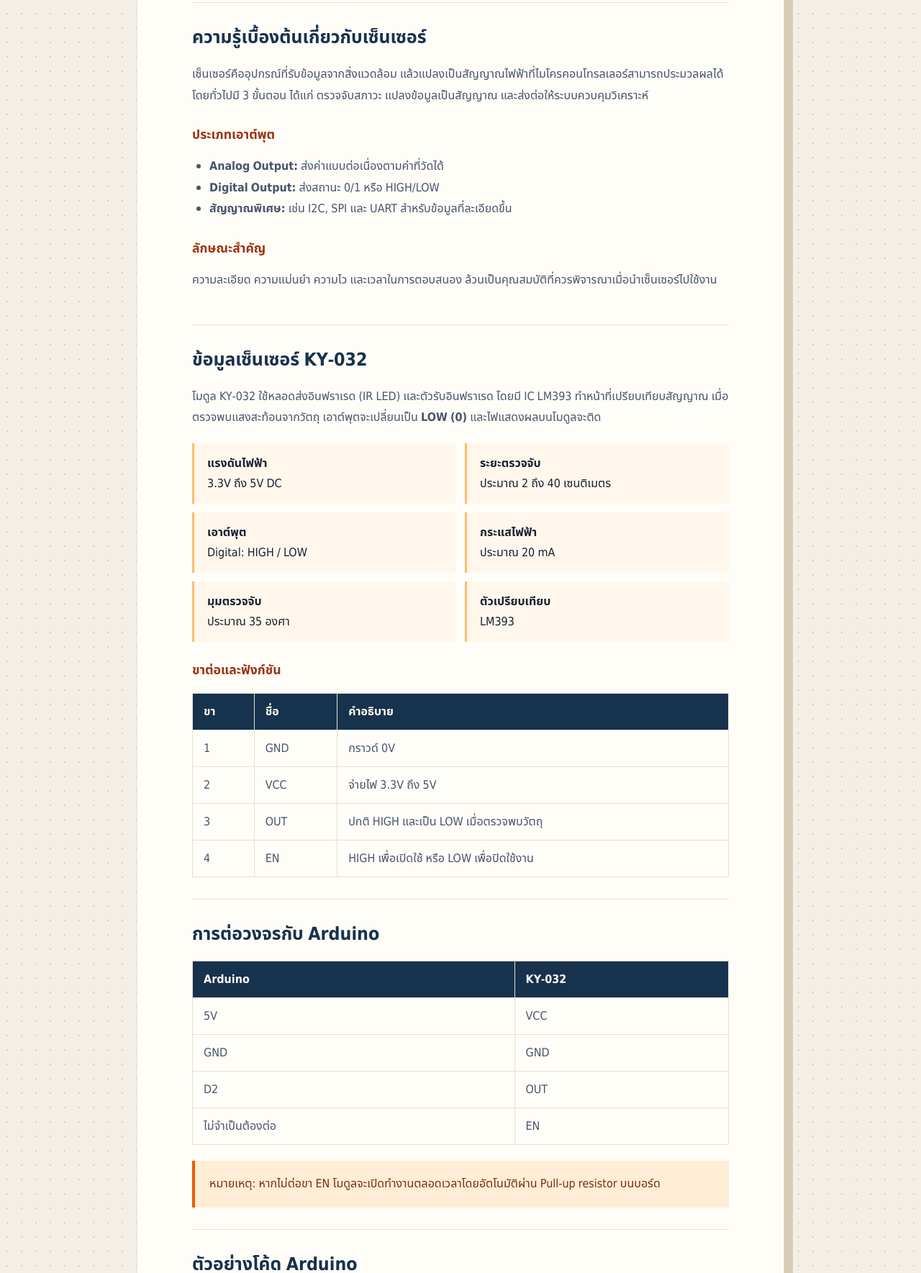
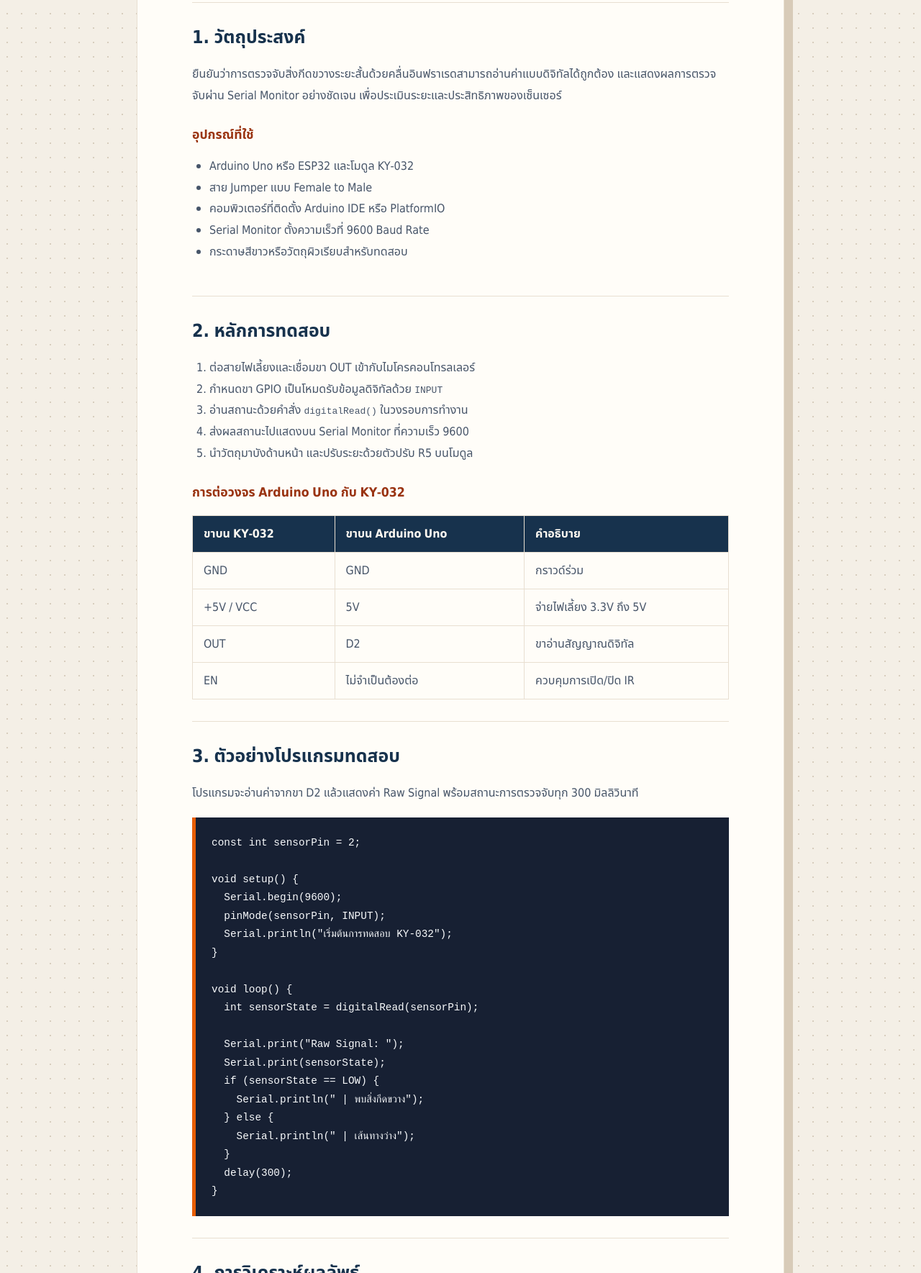
Before and after one commit to 68219090009/68219090009.sensor.github.io, a plain HTML site: page index.html in a window 1280 px wide. Shown: the part 1031-2800 px from the top of the page at 72% size. Drawn offline with Linux system fonts and the light colour scheme.

Commit message:
Update index.html

```diff
--- a/index.html
+++ b/index.html
@@ -3,7 +3,7 @@
 <head>
   <meta charset="UTF-8">
   <meta name="viewport" content="width=device-width, initial-scale=1.0">
-  <title>KY-032 | เซ็นเซอร์ตรวจจับสิ่งกีดขวาง</title>
+  <title>KY-032 | การทดสอบผ่าน Serial Monitor</title>
   <style>
     * { box-sizing: border-box; }
 
@@ -223,15 +223,15 @@
     <header>
       <div>
         <p class="course">20105-2022 · พื้นฐานเซนเซอร์ในงานอุตสาหกรรม</p>
-        <h1>โครงงาน<br>เซนเซอร์ KY-032</h1>
+        <h1>การทดสอบ<br>เซ็นเซอร์ KY-032</h1>
       </div>
       <div class="code" aria-label="รหัสโครงงาน KY-032">KY-032</div>
     </header>
-    <img class="hero-image" src="https://images.unsplash.com/photo-1518770660439-4636190af475?auto=format&fit=crop&w=1400&q=85" alt="แผงวงจรอิเล็กทรอนิกส์สำหรับงานเซ็นเซอร์">
+    <img class="hero-image" src="https://images.unsplash.com/photo-1518770660439-4636190af475?auto=format&fit=crop&w=1400&q=85" alt="แผงวงจรอิเล็กทรอนิกส์สำหรับการทดสอบเซ็นเซอร์">
     <section aria-label="รายละเอียดโครงงาน">
       <article class="detail full">
-        <span class="label">ชื่อโครงงาน</span>
-        <p class="value">KY-032</p>
+        <span class="label">หัวข้อการทดลอง</span>
+        <p class="value">ออกแบบวิธีการทดสอบ KY-032 Sensor เพื่อแสดงผลที่ Serial Monitor</p>
       </article>
       <article class="detail">
         <span class="label">จัดทำโดย</span>
@@ -243,87 +243,81 @@
       </article>
     </section>
     <article class="content">
-      <p class="intro">ทำความรู้จักกับ KY-032 โมดูลเซ็นเซอร์อินฟราเรดสำหรับตรวจจับสิ่งกีดขวางระยะสั้น เหมาะสำหรับผู้เริ่มต้นใช้งาน Arduino, ESP32 และงานระบบอัตโนมัติ</p>
+      <p class="intro">การทดลองนี้ใช้ตรวจสอบว่าโมดูล KY-032 สามารถตรวจจับสิ่งกีดขวางด้วยคลื่นอินฟราเรด และส่งสถานะดิจิทัลไปแสดงผลบน Serial Monitor ได้ถูกต้องก่อนนำไปใช้กับหุ่นยนต์หรือระบบควบคุมอัตโนมัติ</p>
 
       <section class="topic">
-        <h2>ความรู้เบื้องต้นเกี่ยวกับเซ็นเซอร์</h2>
-        <p>เซ็นเซอร์คืออุปกรณ์ที่รับข้อมูลจากสิ่งแวดล้อม แล้วแปลงเป็นสัญญาณไฟฟ้าที่ไมโครคอนโทรลเลอร์สามารถประมวลผลได้ โดยทั่วไปมี 3 ขั้นตอน ได้แก่ ตรวจจับสภาวะ แปลงข้อมูลเป็นสัญญาณ และส่งต่อให้ระบบควบคุมวิเคราะห์</p>
-        <h3>ประเภทเอาต์พุต</h3>
+        <h2>1. วัตถุประสงค์</h2>
+        <p>ยืนยันว่าการตรวจจับสิ่งกีดขวางระยะสั้นด้วยคลื่นอินฟราเรดสามารถอ่านค่าแบบดิจิทัลได้ถูกต้อง และแสดงผลการตรวจจับผ่าน Serial Monitor อย่างชัดเจน เพื่อประเมินระยะและประสิทธิภาพของเซ็นเซอร์</p>
+        <h3>อุปกรณ์ที่ใช้</h3>
         <ul>
-          <li><strong>Analog Output:</strong> ส่งค่าแบบต่อเนื่องตามค่าที่วัดได้</li>
-          <li><strong>Digital Output:</strong> ส่งสถานะ 0/1 หรือ HIGH/LOW</li>
-          <li><strong>สัญญาณพิเศษ:</strong> เช่น I2C, SPI และ UART สำหรับข้อมูลที่ละเอียดขึ้น</li>
+          <li>Arduino Uno หรือ ESP32 และโมดูล KY-032</li>
+          <li>สาย Jumper แบบ Female to Male</li>
+          <li>คอมพิวเตอร์ที่ติดตั้ง Arduino IDE หรือ PlatformIO</li>
+          <li>Serial Monitor ตั้งความเร็วที่ 9600 Baud Rate</li>
+          <li>กระดาษสีขาวหรือวัตถุผิวเรียบสำหรับทดสอบ</li>
         </ul>
-        <h3>ลักษณะสำคัญ</h3>
-        <p>ความละเอียด ความแม่นยำ ความไว และเวลาในการตอบสนอง ล้วนเป็นคุณสมบัติที่ควรพิจารณาเมื่อนำเซ็นเซอร์ไปใช้งาน</p>
       </section>
 
       <section class="topic">
-        <h2>ข้อมูลเซ็นเซอร์ KY-032</h2>
-        <p>โมดูล KY-032 ใช้หลอดส่งอินฟราเรด (IR LED) และตัวรับอินฟราเรด โดยมี IC LM393 ทำหน้าที่เปรียบเทียบสัญญาณ เมื่อตรวจพบแสงสะท้อนจากวัตถุ เอาต์พุตจะเปลี่ยนเป็น <strong>LOW (0)</strong> และไฟแสดงผลบนโมดูลจะติด</p>
-        <div class="spec-grid">
-          <div class="spec"><strong>แรงดันไฟฟ้า</strong>3.3V ถึง 5V DC</div>
-          <div class="spec"><strong>ระยะตรวจจับ</strong>ประมาณ 2 ถึง 40 เซนติเมตร</div>
-          <div class="spec"><strong>เอาต์พุต</strong>Digital: HIGH / LOW</div>
-          <div class="spec"><strong>กระแสไฟฟ้า</strong>ประมาณ 20 mA</div>
-          <div class="spec"><strong>มุมตรวจจับ</strong>ประมาณ 35 องศา</div>
-          <div class="spec"><strong>ตัวเปรียบเทียบ</strong>LM393</div>
-        </div>
-        <h3>ขาต่อและฟังก์ชัน</h3>
+        <h2>2. หลักการทดสอบ</h2>
+        <ol>
+          <li>ต่อสายไฟเลี้ยงและเชื่อมขา OUT เข้ากับไมโครคอนโทรลเลอร์</li>
+          <li>กำหนดขา GPIO เป็นโหมดรับข้อมูลดิจิทัลด้วย <code>INPUT</code></li>
+          <li>อ่านสถานะด้วยคำสั่ง <code>digitalRead()</code> ในวงรอบการทำงาน</li>
+          <li>ส่งผลสถานะไปแสดงบน Serial Monitor ที่ความเร็ว 9600</li>
+          <li>นำวัตถุมาบังด้านหน้า และปรับระยะด้วยตัวปรับ R5 บนโมดูล</li>
+        </ol>
+        <h3>การต่อวงจร Arduino Uno กับ KY-032</h3>
         <table>
-          <thead><tr><th>ขา</th><th>ชื่อ</th><th>คำอธิบาย</th></tr></thead>
+          <thead><tr><th>ขาบน KY-032</th><th>ขาบน Arduino Uno</th><th>คำอธิบาย</th></tr></thead>
           <tbody>
-            <tr><td>1</td><td>GND</td><td>กราวด์ 0V</td></tr>
-            <tr><td>2</td><td>VCC</td><td>จ่ายไฟ 3.3V ถึง 5V</td></tr>
-            <tr><td>3</td><td>OUT</td><td>ปกติ HIGH และเป็น LOW เมื่อตรวจพบวัตถุ</td></tr>
-            <tr><td>4</td><td>EN</td><td>HIGH เพื่อเปิดใช้ หรือ LOW เพื่อปิดใช้งาน</td></tr>
+            <tr><td>GND</td><td>GND</td><td>กราวด์ร่วม</td></tr>
+            <tr><td>+5V / VCC</td><td>5V</td><td>จ่ายไฟเลี้ยง 3.3V ถึง 5V</td></tr>
+            <tr><td>OUT</td><td>D2</td><td>ขาอ่านสัญญาณดิจิทัล</td></tr>
+            <tr><td>EN</td><td>ไม่จำเป็นต้องต่อ</td><td>ควบคุมการเปิด/ปิด IR</td></tr>
           </tbody>
         </table>
       </section>
 
       <section class="topic">
-        <h2>การต่อวงจรกับ Arduino</h2>
-        <table>
-          <thead><tr><th>Arduino</th><th>KY-032</th></tr></thead>
-          <tbody><tr><td>5V</td><td>VCC</td></tr><tr><td>GND</td><td>GND</td></tr><tr><td>D2</td><td>OUT</td></tr><tr><td>ไม่จำเป็นต้องต่อ</td><td>EN</td></tr></tbody>
-        </table>
-        <div class="note">หมายเหตุ: หากไม่ต่อขา EN โมดูลจะเปิดทำงานตลอดเวลาโดยอัตโนมัติผ่าน Pull-up resistor บนบอร์ด</div>
-      </section>
-
-      <section class="topic">
-        <h2>ตัวอย่างโค้ด Arduino</h2>
-        <pre><code>const int obstaclePin = 2;
-const int ledPin = 13;
+        <h2>3. ตัวอย่างโปรแกรมทดสอบ</h2>
+        <p>โปรแกรมจะอ่านค่าจากขา D2 แล้วแสดงค่า Raw Signal พร้อมสถานะการตรวจจับทุก 300 มิลลิวินาที</p>
+        <pre><code>const int sensorPin = 2;
 
 void setup() {
-  pinMode(obstaclePin, INPUT);
-  pinMode(ledPin, OUTPUT);
   Serial.begin(9600);
+  pinMode(sensorPin, INPUT);
+  Serial.println("เริ่มต้นการทดสอบ KY-032");
 }
 
 void loop() {
-  int obstacleState = digitalRead(obstaclePin);
+  int sensorState = digitalRead(sensorPin);
 
-  if (obstacleState == LOW) {
-    digitalWrite(ledPin, HIGH);
-    Serial.println("พบสิ่งกีดขวาง");
+  Serial.print("Raw Signal: ");
+  Serial.print(sensorState);
+  if (sensorState == LOW) {
+    Serial.println(" | พบสิ่งกีดขวาง");
   } else {
-    digitalWrite(ledPin, LOW);
-    Serial.println("เส้นทางว่าง");
+    Serial.println(" | เส้นทางว่าง");
   }
-  delay(100);
+  delay(300);
 }</code></pre>
       </section>
 
       <section class="topic">
-        <h2>ข้อสังเกตและสรุป</h2>
+        <h2>4. การวิเคราะห์ผลลัพธ์</h2>
         <ul>
-          <li>แสงแดดจัดหรือแสงอินฟราเรดจากแหล่งอื่นอาจรบกวนการทำงาน</li>
-          <li>วัตถุสีขาวหรือผิวเรียบสะท้อนอินฟราเรดได้ดีกว่าวัตถุสีดำหรือผิวขรุขระ</li>
-          <li>ควรตั้งความถี่ของ R6 ไว้ใกล้ 38kHz และใช้ R5 ปรับระยะตรวจจับ</li>
-          <li>เหมาะกับการตรวจจับแบบพบ/ไม่พบ ไม่เหมาะกับการวัดระยะเชิงตัวเลขที่แม่นยำ</li>
+          <li><strong>ไม่พบวัตถุ:</strong> ไฟ LED ดับ และแสดง <code>Raw Signal: 1 | เส้นทางว่าง</code></li>
+          <li><strong>พบสิ่งกีดขวาง:</strong> ไฟ LED ติด และแสดงค่า Raw Signal เป็น 0</li>
+          <li><strong>แก้ไขเมื่อพบสัญญาณค้าง:</strong> หมุน R5 ทวนเข็มนาฬิกาเพื่อลดความไว และตรวจสอบ Jumper ที่ขา EN</li>
         </ul>
-        <p><strong>สรุป:</strong> KY-032 ใช้งานง่าย ประหยัด และตอบสนองรวดเร็ว เหมาะกับหุ่นยนต์หลบสิ่งกีดขวาง ระบบนับชิ้นงาน และโครงงานอัตโนมัติเบื้องต้น</p>
+        <h3>ตัวอย่างผลลัพธ์ใน Serial Monitor</h3>
+        <pre><code>เริ่มต้นการทดสอบ KY-032
+Raw Signal: 1 | เส้นทางว่าง
+Raw Signal: 0 | พบสิ่งกีดขวาง
+Raw Signal: 0 | พบสิ่งกีดขวาง
+Raw Signal: 1 | เส้นทางว่าง</code></pre>
+        <div class="note"><strong>สรุป:</strong> การทดสอบผ่าน Serial Monitor ช่วยยืนยันการทำงานของวงจรอินฟราเรดและการรับสัญญาณดิจิทัล สามารถนำผลไปใช้ควบคุมมอเตอร์ สร้างหุ่นยนต์หลบสิ่งกีดขวาง หรือประยุกต์กับระบบนับชิ้นงานได้</div>
       </section>
     </article>
     <footer>จัดทำโดย นายธนภัทร ชูเชิดรัตน์ · แผนกวิชาช่างเทคนิคคอมพิวเตอร์ ระดับ ปวช.</footer>
```
